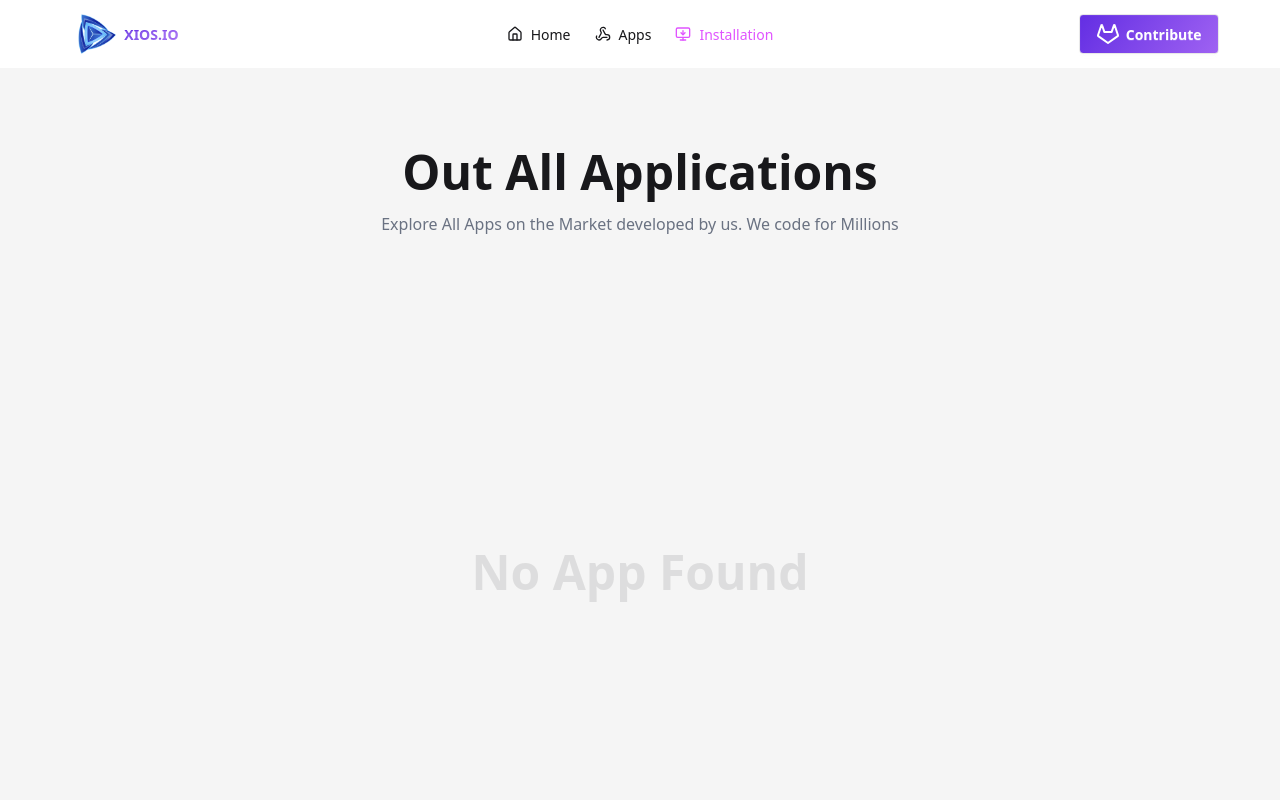
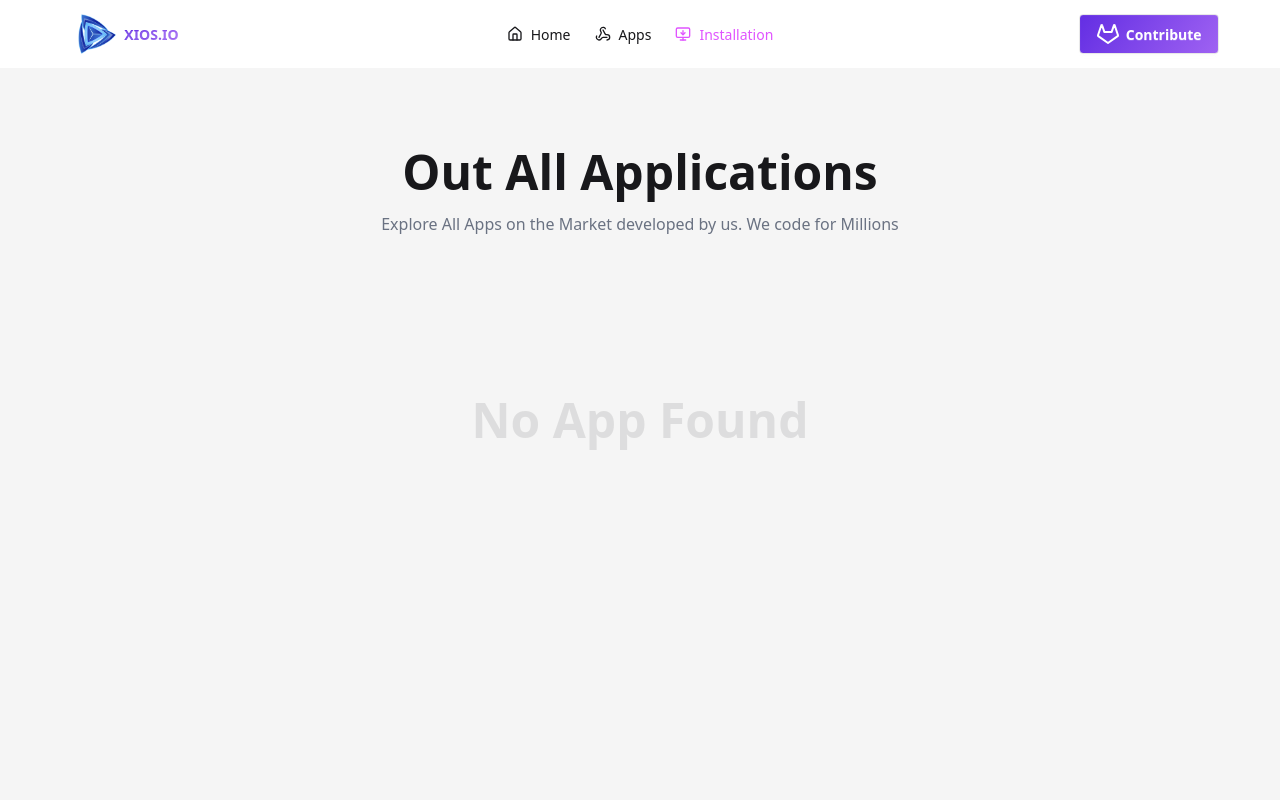
Before and after one commit to ShahriarRefat0/B12A08-Hero-Apps, a React (Vite) app: page /installedApps in a window 1280 px wide. Shown: the top 800 px of the page. Built offline with nearby package versions, Linux system fonts and the light colour scheme.

Commit message:
fix some loading spinner problem and  last push

```diff
--- a/src/Layouts/MainLayout.jsx
+++ b/src/Layouts/MainLayout.jsx
@@ -7,7 +7,7 @@ const MainLayout = () => {
   return (
     <div>
       <Navbar></Navbar>
-      <div className='flex flex-col min-h-screen'>
+      <div className="flex flex-col min-h-screen bg-[#F5F5F5]">
         <Outlet></Outlet>
       </div>
       <Footer></Footer>
--- a/src/Pages/Home.jsx
+++ b/src/Pages/Home.jsx
@@ -12,7 +12,7 @@ const Home = () => {
 
   return (
     <div className="bg-[#F5F5F5]">
-      <div className="mD:mt-20 mt-10 ">
+      <div className="md:mt-20 mt-10 ">
         <Banner></Banner>
         <HeroSection></HeroSection>
 
--- a/src/Pages/InstalledApps.jsx
+++ b/src/Pages/InstalledApps.jsx
@@ -4,6 +4,7 @@ import star from "../assets/icon-ratings.png";
 import download from "../assets/icon-downloads.png";
 import LoadSpinner from "../Components/LoadSpinner";
 import { toast } from "react-toastify";
+import { abbreviateNumber } from "js-abbreviation-number";
 
 
 const InstalledApps = () => {
@@ -20,6 +21,8 @@ const InstalledApps = () => {
       return installList;
     }
   })();
+
+  console.log(sortedItem);
 
   useEffect(() => {
     setLoading(true);
@@ -55,7 +58,7 @@ const InstalledApps = () => {
         {loading ? (
           <LoadSpinner></LoadSpinner>
         ) : !sortedItem.length ? (
-          <h1 className="font-bold text-5xl opacity-10 text-center my-78">
+          <h1 className="font-bold text-5xl opacity-10 text-center md:mt-40 mt-30">
             No App Found
           </h1>
         ) : (
@@ -124,7 +127,7 @@ const InstalledApps = () => {
                       <div className="flex flex-row gap-3">
                         <div className="badge badge-soft badge-accent font-semibold">
                           <img className="w-4" src={download} alt="" />
-                          {p.downloads}
+                          { abbreviateNumber( p.downloads)}
                         </div>
                         <div className="badge badge-soft badge-error font-semibold">
                           <img className="w-4" src={star} alt="" />
```
